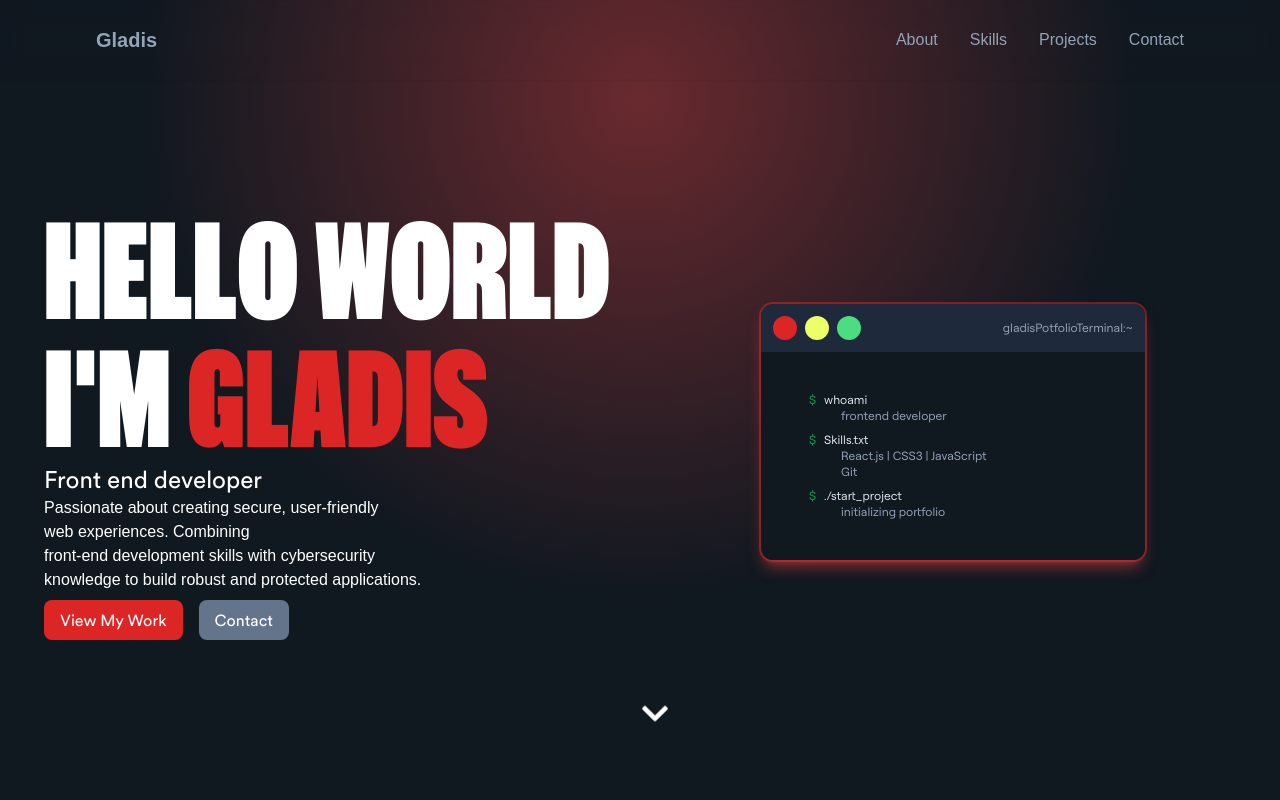
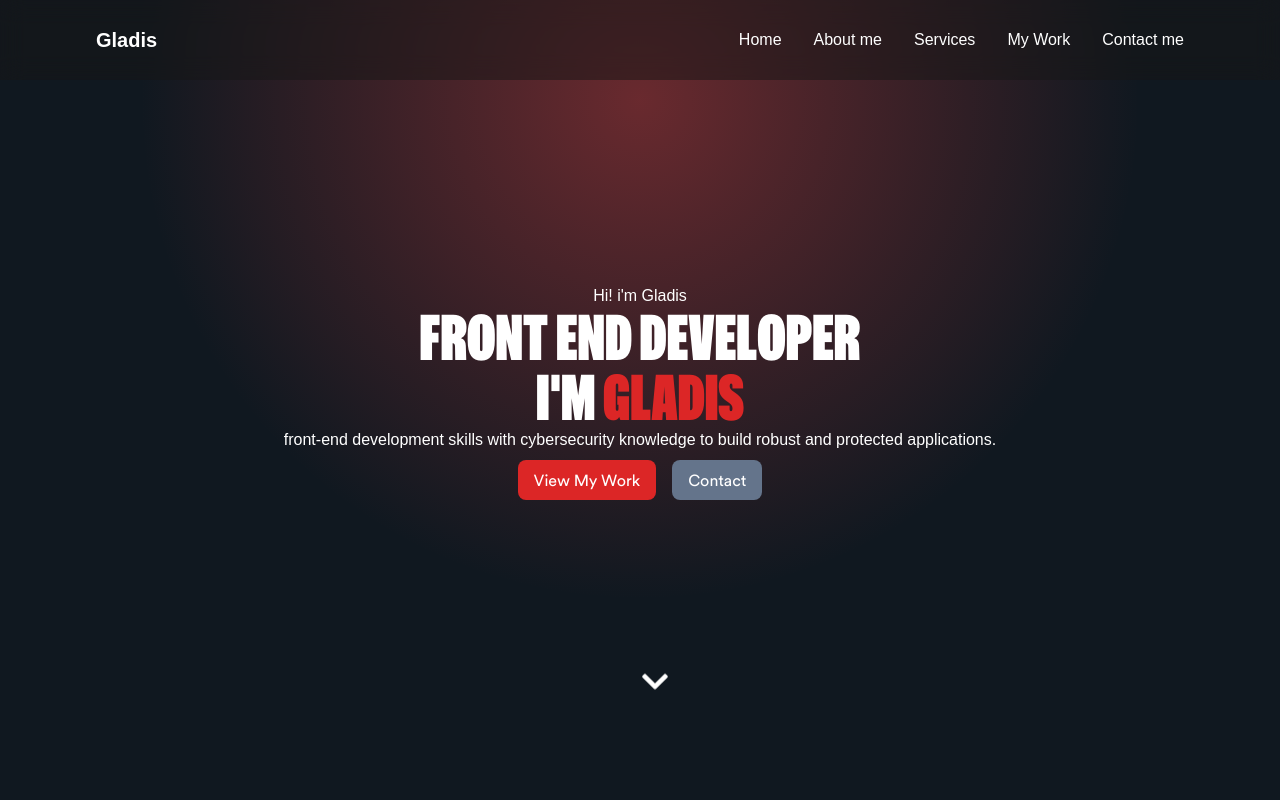
Before and after one commit to gladyskankwala/portfolioGladis, a React (Vite) app: page / in a window 1280 px wide. Shown: the top 800 px of the page. Built offline with nearby package versions, Linux system fonts and the light colour scheme; a web font is replaced by a local one.

Commit message:
update hero and navbar layout

```diff
--- a/src/components/Hero.jsx
+++ b/src/components/Hero.jsx
@@ -60,27 +60,28 @@ function Hero() {
 
     return(
         <div
-        className="bg-black-100 relative  min-h-screen w-full bg-[#020617]
-        w-screen items-center  overflow-hidden ">
+        className="flex  bg-black-100 relative  min-h-screen w-full
+          items-center justify-center overflow-hidden ">
             <div
                className="absolute inset-0 z-0"
                style={{
                 backgroundImage: `radial-gradient(circle 500px at 50% 100px, rgba(239, 68, 68, 0.4), transparent)`
                }}
             />
-            <div className="grid lg:grid-cols-2 mt-8 md-mt-5 p-4 gap-1 min-h-screen place-items-center">
+            <div className="relative z-10 flex flex-col justify-center items-center min-h-screen text-center px-4">
                 <div id="text" className="text-white m-0">
-                    <h1 className="font-zentry text-6xl md:text-9xl sm:text-9xl">
-                    Hello World <br/> i'm <span className="text-red-600">Gladis</span>
+
+                    <h2>Hi! i'm Gladis</h2>
+                    <h1 className="font-zentry text-6xl md:text-6xl sm:text-9xl">
+                    Front end developer<br/> i'm <span className="text-red-600">Gladis</span>
                     </h1>
-                    <p className="font-circular-web text-2xl">Front end developer</p>
+                    <p className="font-circular-web text-2xl"></p>
 
-                    <p>Passionate about creating secure, user-friendly<br/> web experiences.
-                       Combining<br/> front-end development skills with cybersecurity<br/>
+                    <p>front-end development skills with cybersecurity
                         knowledge to build robust and protected applications.
                     </p>
 
-                    <div  className="btn flex gap-4 -mt-4 mb-4">
+                    <div  className="btn flex gap-4 -mt-4 mb-4 justify-center">
                     <button className="mt-6 px-4 py-2 bg-red-600 cursor-pointer font-circular-web rounded-lg hover:bg-red-700 transition">
                         <a href="#projects">View My Work</a>
                     </button>
@@ -93,7 +94,7 @@ function Hero() {
 
                 </div>
 
-                <div id="terminal" className="flex flex-col shadow-lg ring-2 ring-red-600/50 shadow-red-500/50 w-64 h-64 md:w-96 md:w-96 text-xs rounded-xl overflow-hidden font-robert-regular">
+                {/*<div id="terminal" className="flex flex-col text-start shadow-lg ring-2 ring-red-600/50 shadow-red-500/50 w-64 h-64 md:w-96 text-xs rounded-xl overflow-hidden font-robert-regular">
                     <div className="flex items-center  justify-between bg-slate-800 p-3 ">
                         <div className="flex gap-2">
                            <div className="w-6 h-6 rounded-xl cursor-pointer bg-red-600"></div>
@@ -131,12 +132,13 @@ function Hero() {
                             </p>
                         </div>
                     </div>
-                </div>
+                </div>*/}
             </div>
             <div className="absolute bottom-5 sm:bottom-16 md:bottom-20 lg:bottom-24
-            left-1/2 transform -translate-x-1/2 animate-bounce">
-                <FaChevronDown className="text-white" size={30} />
+                left-1/2 transform -translate-x-1/2 animate-bounce">
+                    <FaChevronDown className="text-white" size={30} />
             </div>
+
         </div>
     )
 }
--- a/src/components/NavBar.jsx
+++ b/src/components/NavBar.jsx
@@ -1,14 +1,23 @@
-import { useState } from 'react';
+import { useRef, useState } from 'react';
 import { Menu, X } from 'lucide-react';
+import { useGSAP } from '@gsap/react';
+import gsap from 'gsap';
+import { ScrollTrigger } from 'gsap/ScrollTrigger';
+
+gsap.registerPlugin(ScrollTrigger)
 
 const Header = () => {
+  const navRef = useRef(null)
   const [isMobileMenuOpen, setIsMobileMenuOpen] = useState(false);
 
+
+
   const navItems = [
-    { href: '#about', label: 'About' },
-    { href: '#skills', label: 'Skills' },
-    { href: '#projects', label: 'Projects' },
-    { href: '#contact', label: 'Contact' }
+    { href: '#home', label: 'Home' },
+    { href: '#aboutme', label: 'About me' },
+    { href: '#services', label: 'Services' },
+    { href: '#mywork', label: 'My Work' },
+    { href: 'contactme', label: "Contact me"}
   ];
 
   const scrollToSection = (href) => {
@@ -20,11 +29,11 @@ const Header = () => {
   };
 
   return (
-    <header className="fixed top-0 left-0 right-0 z-50 bg-background/70 backdrop-blur-md  shadow-sm">
-      <div className="max-w-6xl mx-auto px-4 md:px-8">
-        <div className="flex items-center justify-between text-slate-400  h-10 sm:h-12 md:h-16 lg:h-20">
+    <header ref={navRef} className="bg-neutral-900/50 backdrop-blur-md fixed top-0 left-0 right-0 z-50">
+      <div className="max-w-6xl mx-auto py-0 px-4 md:px-8">
+        <div className="flex items-center justify-between text-white h-10 sm:h-12 md:h-16 lg:h-20">
           {/* Logo */}
-          <div className="font-bold  text-xl text-primary">Gladis</div>
+          <div className="font-bold  text-xl text-primary text-white">Gladis</div>
 
           {/* Desktop Navigation */}
           <nav className="hidden md:flex space-x-8">
@@ -39,6 +48,7 @@ const Header = () => {
             ))}
           </nav>
 
+
           {/* Mobile Menu Button */}
           <button
             className="md:hidden p-2 text-muted-foreground hover:text-primary transition-colors"
@@ -49,19 +59,18 @@ const Header = () => {
         </div>
 
         {/* Mobile Navigation */}
-        {isMobileMenuOpen && (
-          <div className="md:hidden text-red-600 border-t border-border/50 mt-2 py-4 space-y-4 animate-fade-in">
+        <div className={`md:hidden text-red-600 border-t border-border/50 mt-2 py-1 space-y-4 animate-fade-in overflow-hidden transition-all duration-300 ease-in-out
+          ${isMobileMenuOpen ? " opacity-100 mt-2" : "max-h-0 opacity-0"}`}>
             {navItems.map((item) => (
               <button
                 key={item.href}
                 onClick={() => scrollToSection(item.href)}
-                className="block w-full text-left py-2 text-black hover:text-primary transition-colors duration-200"
+                className="block w-full text-left py-2 text-black hover:text-primary transition-all duration-500 ease-in-out"
               >
                 {item.label}
               </button>
             ))}
-          </div>
-        )}
+        </div>
       </div>
     </header>
   );
```
